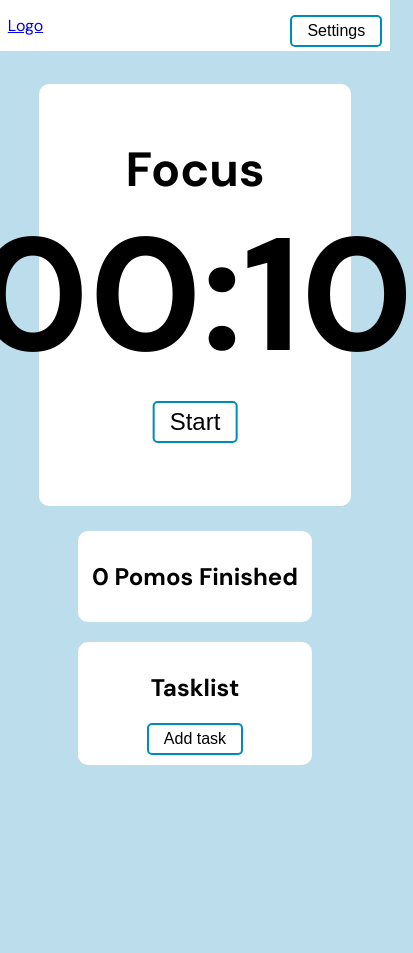
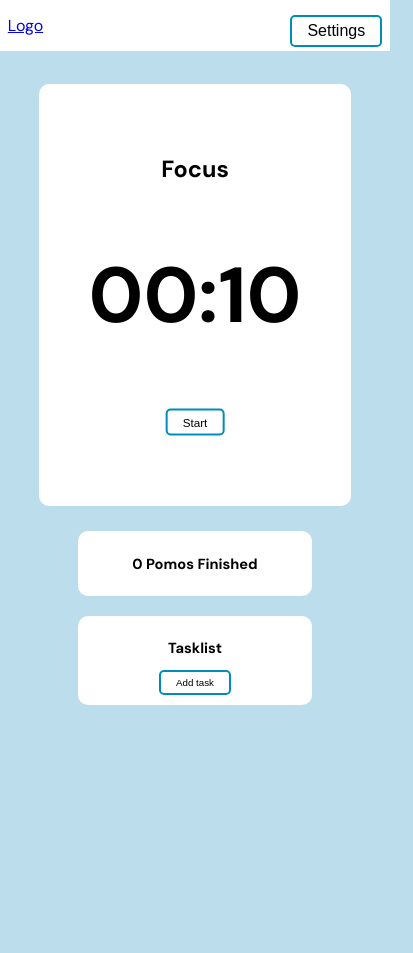
Before and after one commit to Kelynn23/cse110-w21-group22, a website with bundled scripts: page index.html in a window 390 px wide. Shown: the whole page, 413 px wide, since content can reach past the window. Built offline with nearby package versions, Linux system fonts and the light colour scheme.

Commit message:
made timer responsive to smaller windows

```diff
--- a/css/style.css
+++ b/css/style.css
@@ -96,7 +96,12 @@ table {
 	top: 50%;
 	text-align: center;
 	transform:translate(-50%,-50%);
-	font-size: 80px;
+	font-size: 5vw;
+}
+@media screen and (min-width: 1600px) {
+	.timer {
+	   font-size: 80px;
+	}
 }
 .mode {
 	display: block;
@@ -105,7 +110,20 @@ table {
 	top: 20%;
 	text-align: center;
 	transform:translate(-50%,-50%);
-	font-size: x-large;
+	font-size: 2vw;
+}
+@media screen and (max-width: 1005px) {
+	.timer {
+		font-size: 50px;
+	 }
+	.mode {
+		font-size: 20px;
+	}
+}
+@media screen and (min-width: 1155px) {
+	.mode {
+		font-size: x-large;
+	}
 }
 .start, .reset {
 	display: block;
@@ -177,6 +195,24 @@ table {
 		position: static;
 		width: 100%;
 	}
+	.timer {
+		font-size: 10vw;
+	}
+	.mode {
+		font-size: 3vw;
+	}
+	.complete {
+		font-size: 2.5vw;
+	}
+	.tasklist {
+		font-size: 2.5vw;
+	}
+	.tasklistadd {
+		font-size: 2.5vw;
+	}
+	.start, .reset {
+		font-size: 3vw;
+	}
 	.right {
 		position: static;
 		width: 75%;
```
Also changed, not shown: cypress/integration/timer-tests.js (+5 -0 lines).
